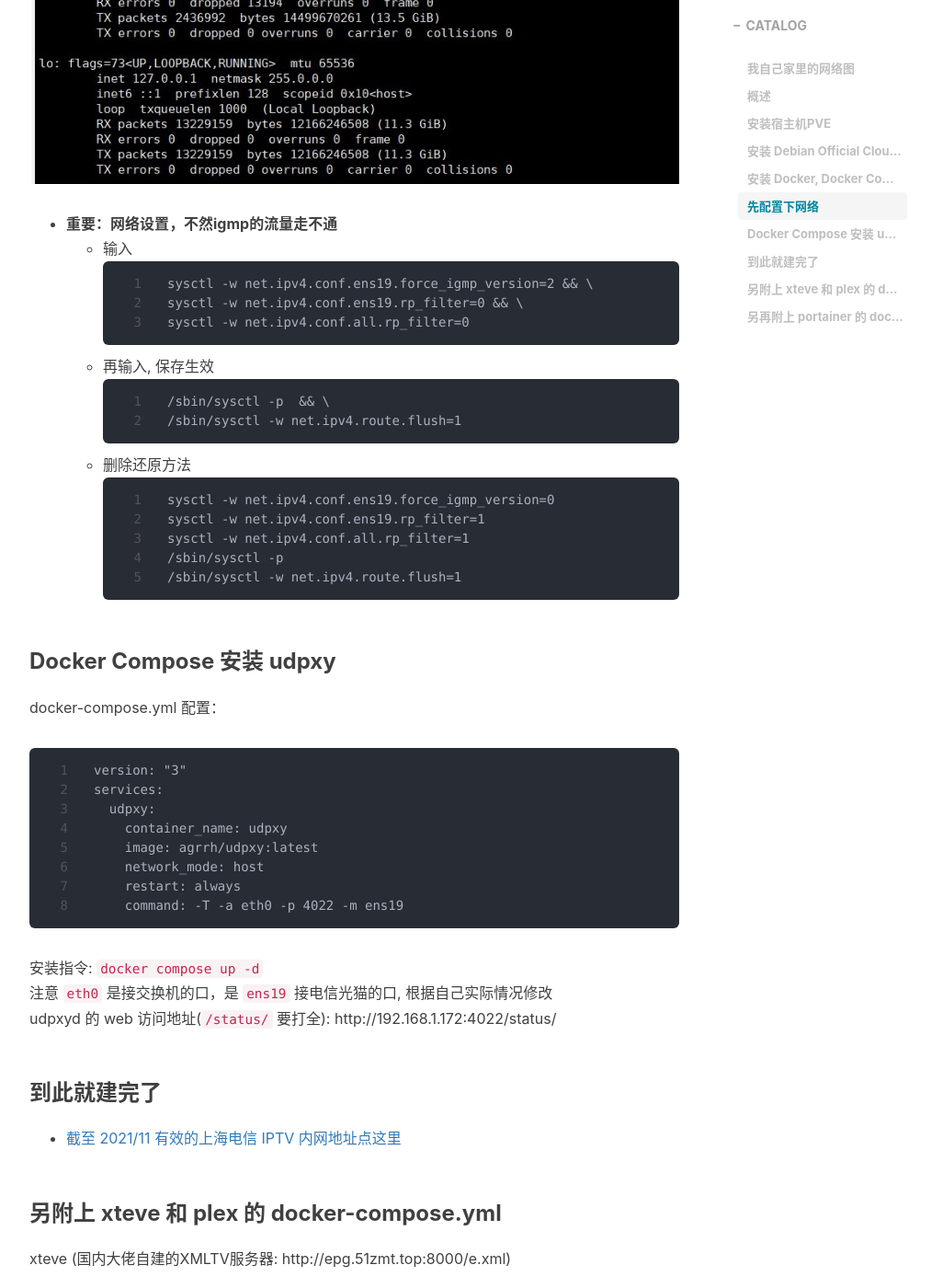
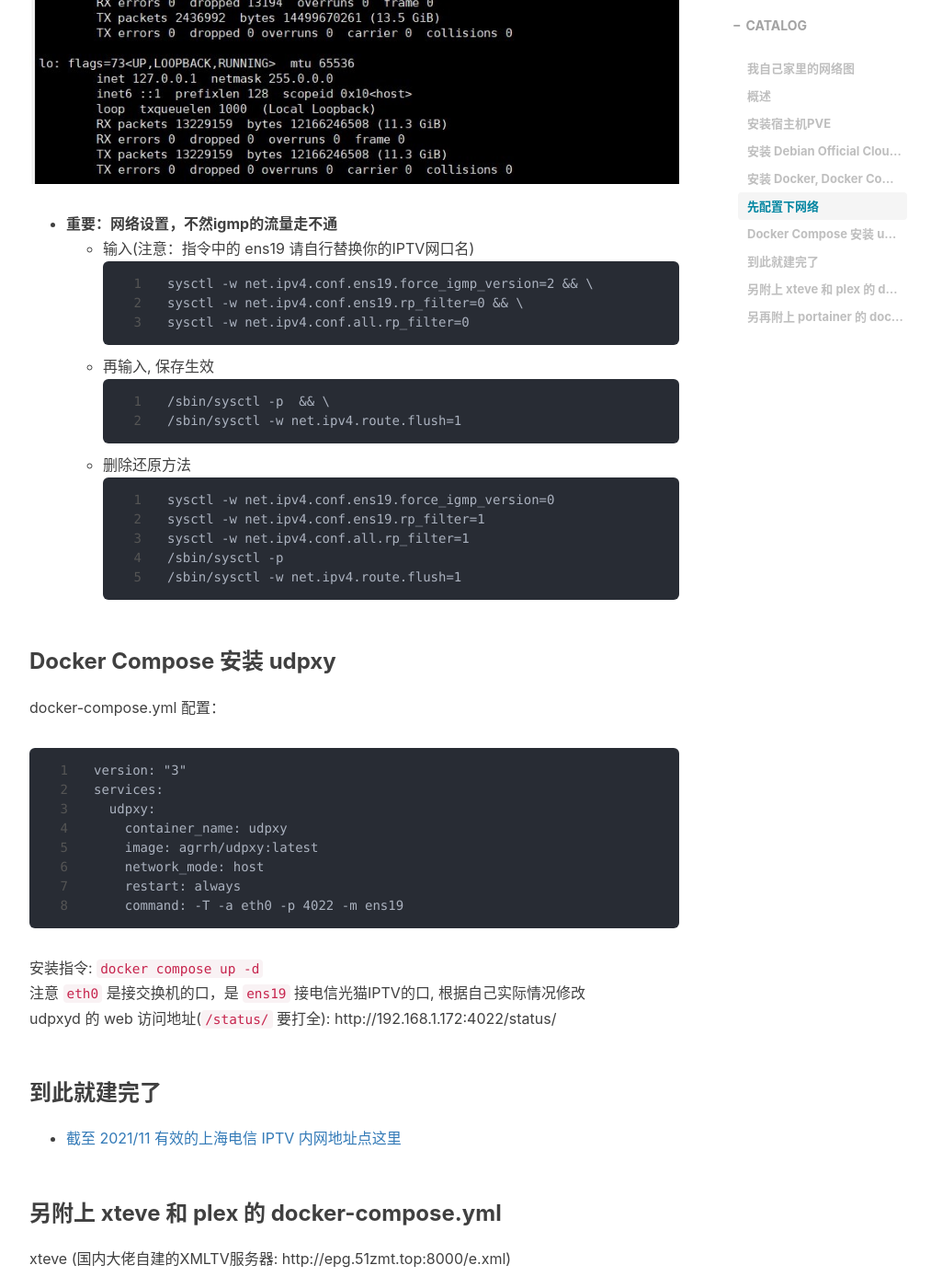
Before and after one commit to se7enmuting/Se7enMuting.github.io, a Jekyll site: the page built from _posts/2021-11-08-IPTV_udpxy_Server.md, in a window 1280 px wide and 1400 px high, scrolled down 3219 px. Shown: the whole window at 92% size, without its empty margins (233-1246 px from the left). Built offline with Jekyll 4.4.1, drawn with Linux system fonts in a browser that asks for light colours; nearby versions of some CDN libraries; comment, search, counter and statistics services are not loaded.

Commit message:
Update 2021-11-08-IPTV_udpxy_Server.md

````diff
--- a/_posts/2021-11-08-IPTV_udpxy_Server.md
+++ b/_posts/2021-11-08-IPTV_udpxy_Server.md
@@ -43,7 +43,7 @@ tags:
  ![image02](/img/posts/211108/02.jpg)
 
  - **重要：网络设置，不然igmp的流量走不通**
-    - 输入
+    - 输入(注意：指令中的 ens19 请自行替换你的IPTV网口名)
 ```
 sysctl -w net.ipv4.conf.ens19.force_igmp_version=2 && \
 sysctl -w net.ipv4.conf.ens19.rp_filter=0 && \
@@ -78,7 +78,7 @@ services:
     command: -T -a eth0 -p 4022 -m ens19
 ```
 安装指令: `docker compose up -d`
-注意 `eth0` 是接交换机的口，是 `ens19` 接电信光猫的口, 根据自己实际情况修改
+注意 `eth0` 是接交换机的口，是 `ens19` 接电信光猫IPTV的口, 根据自己实际情况修改
 udpxyd 的 web 访问地址(`/status/` 要打全): http://192.168.1.172:4022/status/
 
 ### 到此就建完了
````
